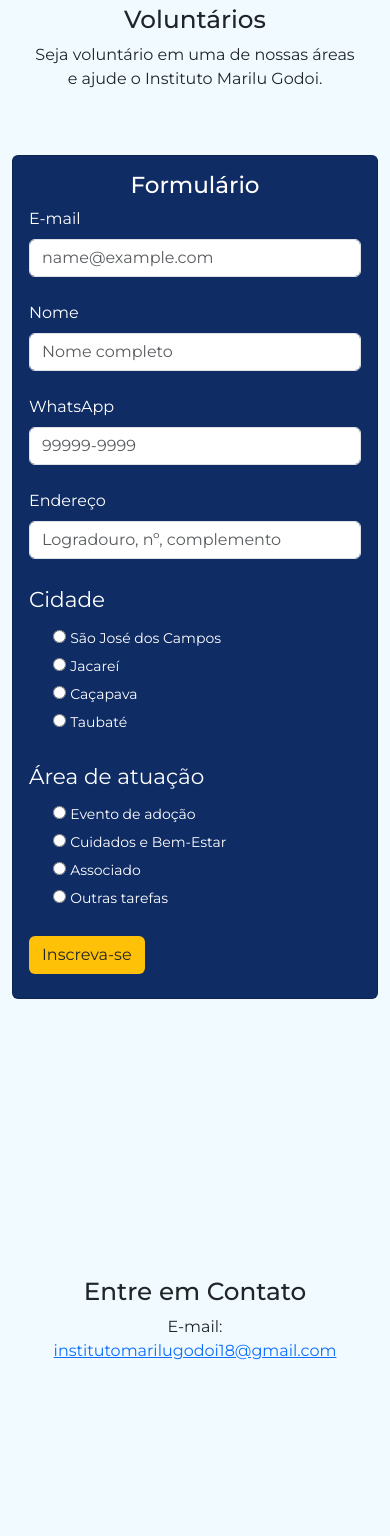
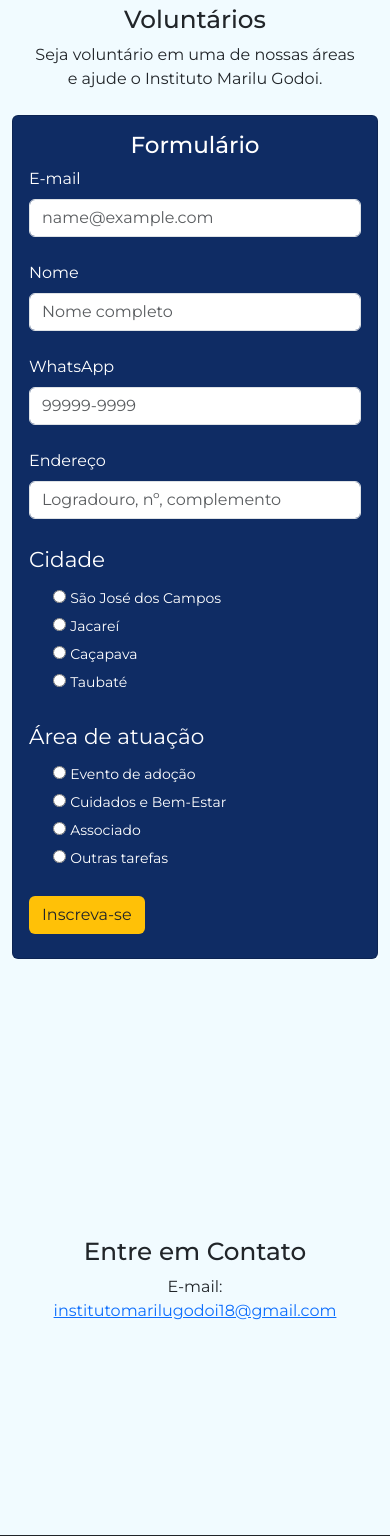
Before and after one commit to sgsilvathais/projeto_integrador1, a Django app: page /voluntarios/ in a window 390 px wide. Shown: the part 95-1631 px from the top of the page. Run offline with Django 5.2, Linux system fonts and the light colour scheme; some libraries are stand-ins or nearby versions.

Commit message:
Ajuste fino layout responsivo

```diff
--- a/apps/voluntarios/templates/voluntarios/voluntarios.html
+++ b/apps/voluntarios/templates/voluntarios/voluntarios.html
@@ -6,7 +6,7 @@
 	<div class="container">
 		<div class="row">
 			<div class="col-md-12">
-				<div class="section-header text-center pb-5">
+				<div class="section-header text-center pb-2">
 					<h2>Voluntários</h2>
 					<p>Seja voluntário em uma de nossas áreas<br>e ajude o Instituto Marilu Godoi.</p>
 				</div>
```
